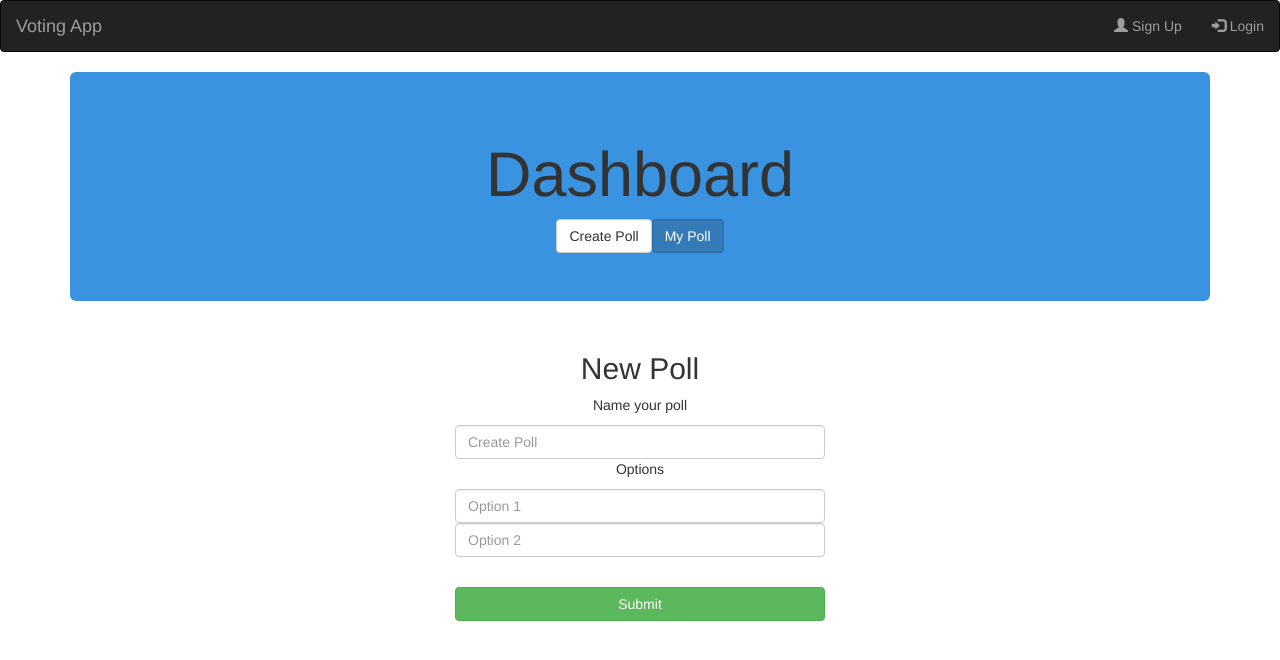
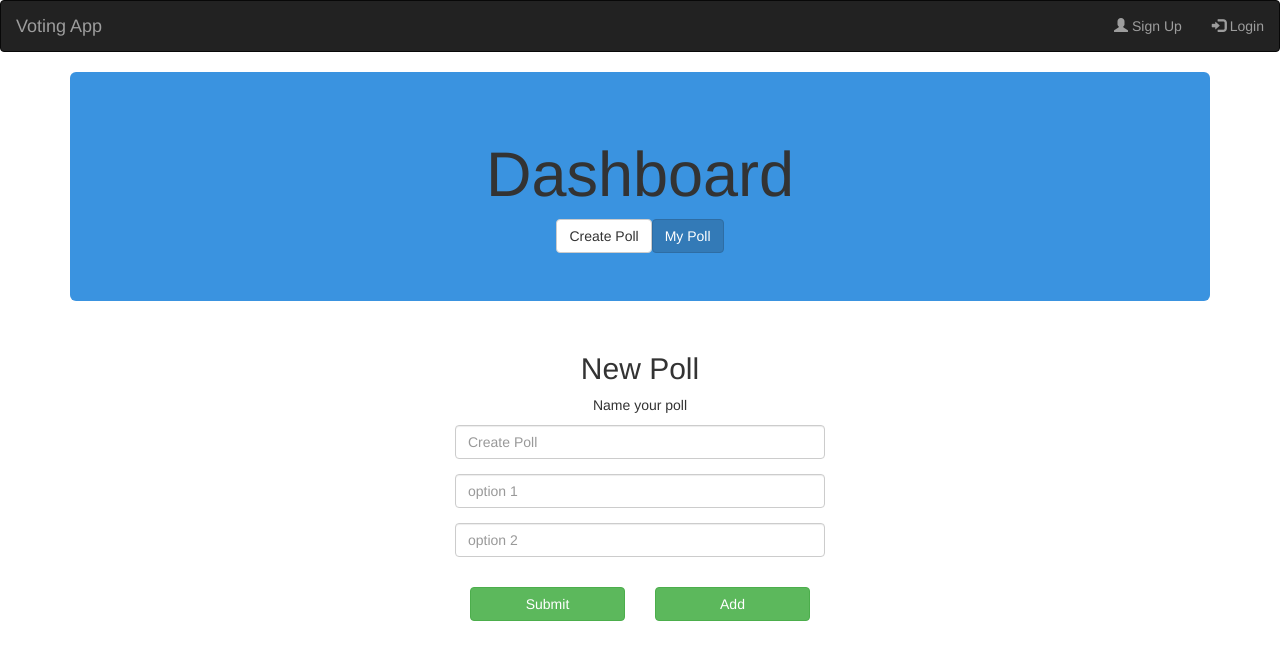
Before and after one commit to Mughees605/free-code-camp-projects, an Angular app in the folder Back-End/voting-app/: page /create-poll in a window 1280 px wide. Shown: the top 660 px of the page. Built offline with nearby package versions, Linux system fonts and the light colour scheme; sample sign-in values are in the browser's storage.

Commit message:
implemented create poll client side

```diff
--- a/Back-End/voting-app/src/app/create-poll/create-poll.component.html
+++ b/Back-End/voting-app/src/app/create-poll/create-poll.component.html
@@ -11,22 +11,24 @@
   <div class="row">
     <div class="col-md-4"></div>
     <div class="col-md-4 text-center">
-      <form (ngSubmit)='createPoll(f)' #f='ngForm'>
-        <div>
+      <form>
+        <div class="form-group">
           <h2>New Poll</h2>
           <p>Name your poll</p>
-          <input type="text" name="question" class="form-control" placeholder="Create Poll" ngModel question #question='ngModel' minlength="6">
-          <div class="warning-text" *ngIf="!question.valid && question.touched">Minimum letters or numbers 3</div>
+          <input type="text" name="title" class="form-control" placeholder="Create Poll" [(ngModel)]="newPoll.title" minlength="6">
         </div>
 
-        <div>
-          <p>Options</p>
-          <input type="text" name="opt1" class="form-control" placeholder="Option 1" ngModel>
-          <input type="text" name="opt2" class="form-control" placeholder="Option 2" ngModel>
+        <div class="form-group" *ngFor='let option of newPoll.options; let i = index'>
+          <input type="text" [(ngModel)]="option.name" id="option{{i}}" placeholder="option {{i + 1}}" name="option{{i}}" class="form-control">
         </div>
 
         <div class="mt-10">
-          <button [disabled]="!f.valid" class="btn btn-success btn-block">Submit</button>
+          <div class="col-md-6">
+            <button  class="btn btn-success btn-block" (click)="createPoll()">Submit</button>
+          </div>
+          <div class="col-md-6">
+            <button class="btn btn-success btn-block" (click)="addOption()">Add</button>
+          </div>
         </div>
       </form>
     </div>
--- a/Back-End/voting-app/src/app/create-poll/create-poll.component.ts
+++ b/Back-End/voting-app/src/app/create-poll/create-poll.component.ts
@@ -1,7 +1,9 @@
 import { Component, OnInit } from '@angular/core';
 import { NgForm } from '@angular/forms';
 import { PollService } from '../services/poll.service';
+import { AuthService } from '../services/auth.service';
 import { CreatePoll } from '../models/newpoll.model';
+import { User } from '../models/user.model';
 
 @Component({
   selector: 'app-create-poll',
@@ -10,22 +12,31 @@ import { CreatePoll } from '../models/newpoll.model';
 })
 export class CreatePollComponent implements OnInit {
 
-  constructor(public poll:PollService) { }
+  newPoll: CreatePoll = new CreatePoll();
+  constructor(private pollSer: PollService , private AuthSer: AuthService ) {
+    this.newPoll.options = [{ name: '' }, { name: '' }];
+    this.newPoll.title = '';
+    this.newPoll.creatorId = ''
+  }
 
   ngOnInit() {
+   this.AuthSer.auth.subscribe((user:User)=>{
+    this.newPoll.creatorId = user.id;
+   })
   }
 
-  createPoll(f:NgForm){
-    let options = [];
-    let question:string = f.value.question;
-    for (var key in f.value){
-      if( key !== 'question'){
-         options.push(f.value[key])
-      }
-    }
-    let createPoll = new CreatePoll(question , options)
-    this.poll.createNewPollService(createPoll);
-    f.reset();
+  addOption() {
+    this.newPoll.options.push({ name: '' })
+  }
+
+  createPoll() {
+    this.pollSer.createNewPollService(this.newPoll);
+    this.reset()
+  }
+
+  reset(){
+    this.newPoll.options = [{ name: '' }, { name: '' }];
+    this.newPoll.title = ''
   }
 
 }
--- a/Back-End/voting-app/src/app/services/poll.service.ts
+++ b/Back-End/voting-app/src/app/services/poll.service.ts
@@ -1,22 +1,23 @@
 import { Injectable , OnDestroy } from "@angular/core";
 import { Router } from '@angular/router';
+import { Http , Response} from '@angular/http';
 import { AuthService } from './auth.service';
 import { ISubscription } from 'rxjs/Subscription';
 import { User } from '../models/user.model';
-
+import { CreatePoll } from '../models/newpoll.model';
 @Injectable()
 
 export class PollService implements OnDestroy{
 
     subscription : ISubscription;
-    constructor( public auth:AuthService){
+    url: string = 'http://localhost:3000/polls';
+    constructor( public auth:AuthService, public http:Http){
     }
 
-    createNewPollService(data:any){
-
-     this.subscription = this.auth.auth.subscribe((user: User)=>{
-        console.log(user);
-      })
+    createNewPollService(pollData:CreatePoll){
+     this.http.post(`${this.url}/createPoll` , pollData).subscribe((res:Response)=>{
+         console.log(res.json(),"from poll")
+     })
     }
 
     ngOnDestroy(){
--- a/Back-End/voting-app/src/index.html
+++ b/Back-End/voting-app/src/index.html
@@ -1,4 +1,4 @@
-<!doctype html>
+
 <html lang="en">
 <head>
   <meta charset="utf-8">
```
